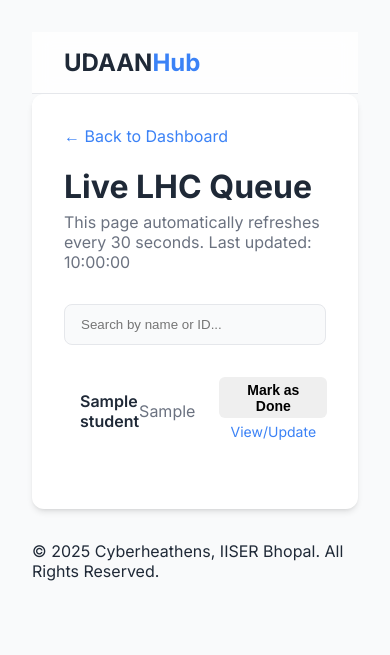
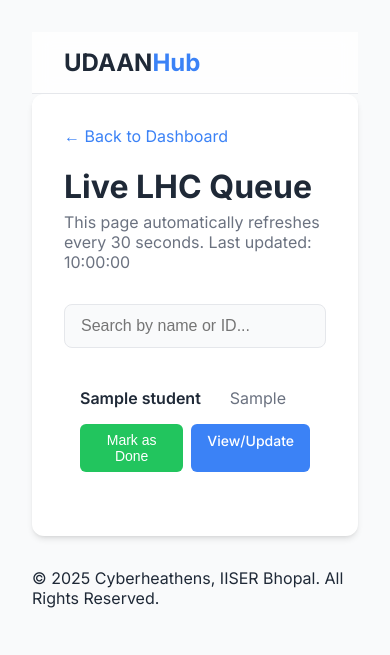
Before and after one commit to Gaurav-s-Project/UDAANHub, a Flask app: template templates/lhc_queue.html in a window 390 px wide. Shown: the top 655 px of the page. Run offline with Flask 3, Linux system fonts and the light colour scheme; the template is opened without the code that fills it: most values are stand-ins (such as "Sample title", 1, 10 or a date in 2020).

Commit message:
Update style.css

```diff
--- a/static/style.css
+++ b/static/style.css
@@ -8,6 +8,7 @@
     --danger-color: #EF4444;
     --danger-hover: #DC2626;
     --success-color: #22C55E;
+    --success-hover: #16A34A;
     --warning-color: #F97316;
     --light-bg: #F9FAFB;
     --light-card: #FFFFFF;
@@ -111,7 +112,7 @@ input:checked + .slider:before { transform: translateX(20px); }
 
 /* --- HAMBURGER MENU ICON --- */
 .hamburger {
-    display: none; /* Hidden by default on large screens */
+    display: none;
     cursor: pointer;
     flex-direction: column;
     gap: 5px;
@@ -208,17 +209,26 @@ body.dark-mode #add-student-card input[readonly] {
 /* --- LHC QUEUE & FAQ PAGE --- */
 .subtitle { color: var(--text-muted-light); margin-top: -1rem; margin-bottom: 2rem; }
 .queue-list { list-style: none; padding: 0; }
-.queue-item { display: flex; align-items: center; padding: 1rem; border-bottom: 1px solid var(--border-light); animation: fadeIn 0.5s ease-out forwards; }
+.queue-item { display: flex; align-items: center; padding: 1rem; border-bottom: 1px solid var(--border-light); animation: fadeIn 0.5s ease-out forwards; flex-wrap: wrap; gap: 1rem; }
 .queue-item:last-child { border-bottom: none; }
 .queue-item .student-name { font-weight: 600; flex-grow: 1; }
 .queue-item .student-id { color: var(--text-muted-light); margin-right: 1.5rem; }
-.view-btn { padding: 0.5rem 1rem; font-size: 0.875rem; }
 .empty-queue { text-align: center; padding: 3rem; }
 .empty-queue h2 { color: var(--success-color); border: none; }
 .faq-item { margin-bottom: 2rem; border-bottom: 1px solid var(--border-light); padding-bottom: 1.5rem; }
 .faq-item:last-child { border-bottom: none; margin-bottom: 0; }
 .faq-item h2 { border: none; margin-bottom: 0.5rem; }
 .faq-item p { margin-top: 0; color: var(--text-muted-light); line-height: 1.7; }
+.queue-actions { display: flex; gap: 0.5rem; margin-left: auto; }
+.inline-form { margin: 0; }
+.action-btn { padding: 0.5rem 1rem; font-size: 0.875rem; border-radius: 0.375rem; text-decoration: none; display: inline-block; border: none; cursor: pointer; font-weight: 500; }
+.view-btn { background-color: var(--primary-color); color: white; }
+.view-btn:hover { background-color: var(--primary-hover); }
+.done-btn { background-color: var(--success-color); color: white; }
+.done-btn:hover { background-color: var(--success-hover); }
+.search-wrapper { margin-bottom: 1.5rem; }
+#queue-search { width: 100%; padding: 0.75rem 1rem; font-size: 1rem; border: 1px solid var(--border-light); border-radius: 0.5rem; background-color: var(--light-bg); color: var(--text-dark); }
+#queue-search:focus { outline: none; border-color: var(--primary-color); box-shadow: 0 0 0 3px rgba(59, 130, 246, 0.2); }
 
 /* --- ADMIN PANEL TABLE --- */
 .user-list table { width: 100%; border-collapse: collapse; margin-top: 1.5rem; }
@@ -229,15 +239,14 @@ body.dark-mode #add-student-card input[readonly] {
 body.dark-mode .role-admin { background-color: #1E40AF; color: #DBEAFE; }
 .role-volunteer { background-color: #E0E7FF; color: #4338CA; }
 body.dark-mode .role-volunteer { background-color: #4338CA; color: #E0E7FF; }
-.action-btn { padding: 0.3rem 0.7rem; border-radius: 0.375rem; font-size: 0.875rem; margin-right: 0.5rem; transition: all 0.2s ease; text-decoration: none; display: inline-block; }
 .action-btn.edit { background-color: #F3F4F6; color: var(--text-muted-light); }
 body.dark-mode .action-btn.edit { background-color: #4B5563; color: var(--text-light); }
 .action-btn.delete { background-color: var(--danger-color); color: white; }
 
-/* --- NEW: RESPONSIVE DESIGN (Hamburger Menu Logic) --- */
+/* --- RESPONSIVE DESIGN --- */
 @media (max-width: 768px) {
     .nav-menu {
-        display: none; /* Hide the nav menu by default */
+        display: none;
         position: absolute;
         top: 100%;
         left: 0;
@@ -250,7 +259,7 @@ body.dark-mode .action-btn.edit { background-color: #4B5563; color: var(--text-l
         border-top: 1px solid var(--border-light);
     }
     .nav-menu.active {
-        display: flex; /* Show the menu when it has the 'active' class */
+        display: flex;
     }
     .nav-link, .logout-btn {
         width: 100%;
@@ -258,9 +267,8 @@ body.dark-mode .action-btn.edit { background-color: #4B5563; color: var(--text-l
         padding: 1rem 0;
     }
     .hamburger {
-        display: flex; /* Show the hamburger icon */
+        display: flex;
     }
-    /* Animate hamburger to an 'X' when active */
     .hamburger.active .bar:nth-child(1) {
         transform: rotate(-45deg) translate(-5px, 6px);
     }
```
